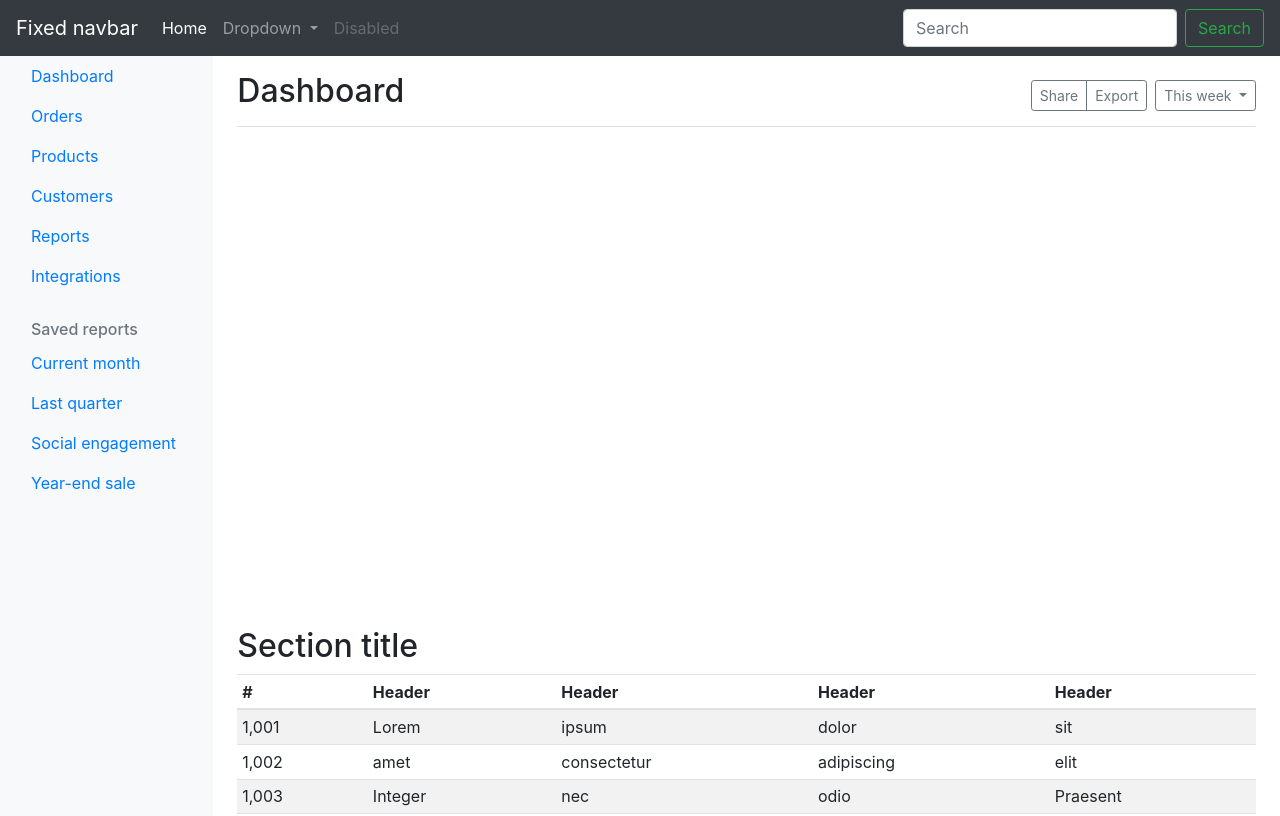
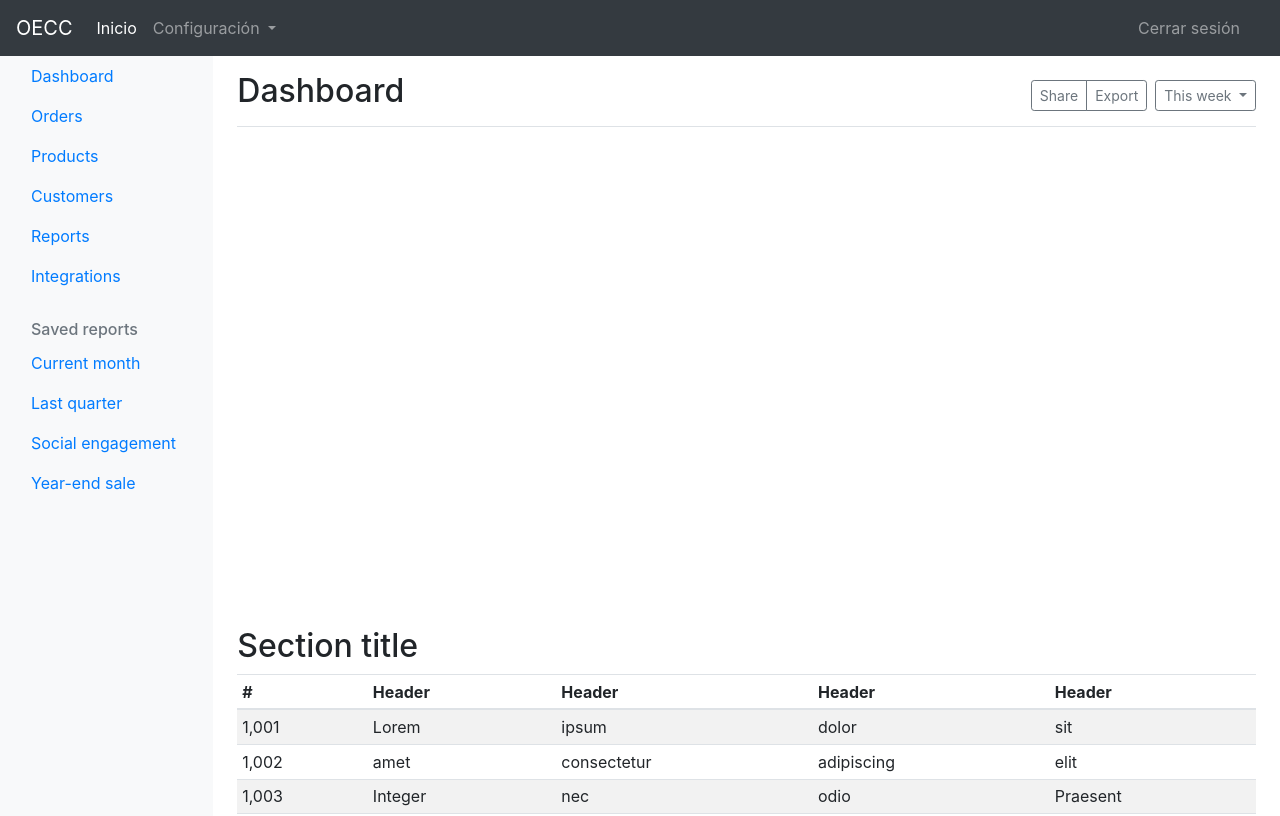
Before and after one commit to kevintech/fuel-management-ui, an Angular app: page /home in a window 1280 px wide. Shown: the top 816 px of the page. Built offline with nearby package versions, Linux system fonts and the light colour scheme.

Commit message:
Add header as component. Add settings links

```diff
--- a/src/app/app.module.ts
+++ b/src/app/app.module.ts
@@ -7,12 +7,14 @@ import { AppComponent } from './app.component';
 import { LoginComponent } from './login/login.component';
 import { AppRoutingModule } from './/app-routing.module';
 import { HomeComponent } from './home/home.component';
+import { HeaderComponent } from './header/header.component';
 
 @NgModule({
   declarations: [
     AppComponent,
     LoginComponent,
-    HomeComponent
+    HomeComponent,
+    HeaderComponent
   ],
   imports: [
     BrowserModule,
--- /dev/null
+++ b/src/app/header/header.component.html
@@ -0,0 +1,32 @@
+<header>
+  <nav class="navbar navbar-expand-md navbar-dark fixed-top bg-dark">
+    <a class="navbar-brand" href="/home">OECC</a>
+    <button class="navbar-toggler" type="button" data-toggle="collapse" data-target="#navbarCollapse" aria-controls="navbarCollapse"
+      aria-expanded="false" aria-label="Toggle navigation">
+      <span class="navbar-toggler-icon"></span>
+    </button>
+    <div class="collapse navbar-collapse" id="navbarCollapse">
+      <ul class="navbar-nav mr-auto">
+        <li class="nav-item active">
+          <a class="nav-link" href="/home">Inicio <span class="sr-only">(current)</span></a>
+        </li>
+        <li ngbDropdown class="nav-item">
+          <a ngbDropdownToggle class="nav-link" id="navbarDropdown" role="button">
+            Configuración
+          </a>
+          <div ngbDropdownMenu class="dropdown-menu" aria-labelledby="navbarDropdown">
+            <a class="dropdown-item" href="/settings/stations">Estaciones</a>
+            <a class="dropdown-item" href="/settings/equipments">Equipos</a>
+            <a class="dropdown-item" href="/settings/drivers">Pilotos</a>
+            <!-- <div class="dropdown-divider"></div> -->
+          </div>
+        </li>
+      </ul>
+      <ul class="navbar-nav px-3">
+        <li class="nav-item text-nowrap">
+          <a class="nav-link" href="/logout">Cerrar sesión</a>
+        </li>
+      </ul>
+    </div>
+  </nav>
+</header>
--- /dev/null
+++ b/src/app/header/header.component.ts
@@ -0,0 +1,15 @@
+import { Component, OnInit } from '@angular/core';
+
+@Component({
+  selector: 'app-header',
+  templateUrl: './header.component.html',
+  styleUrls: ['./header.component.css']
+})
+export class HeaderComponent implements OnInit {
+
+  constructor() { }
+
+  ngOnInit() {
+  }
+
+}
--- a/src/app/home/home.component.html
+++ b/src/app/home/home.component.html
@@ -1,39 +1,4 @@
-<header>
-  <!-- Fixed navbar -->
-  <nav class="navbar navbar-expand-md navbar-dark fixed-top bg-dark">
-    <a class="navbar-brand" href="#">Fixed navbar</a>
-    <button class="navbar-toggler" type="button" data-toggle="collapse" data-target="#navbarCollapse" aria-controls="navbarCollapse"
-      aria-expanded="false" aria-label="Toggle navigation">
-      <span class="navbar-toggler-icon"></span>
-    </button>
-    <div class="collapse navbar-collapse" id="navbarCollapse">
-      <ul class="navbar-nav mr-auto">
-        <li class="nav-item active">
-          <a class="nav-link" href="#">Home <span class="sr-only">(current)</span></a>
-        </li>
-        <li class="nav-item dropdown">
-          <a class="nav-link dropdown-toggle" href="#" id="navbarDropdown" role="button" data-toggle="dropdown"
-            aria-haspopup="true" aria-expanded="false">
-            Dropdown
-          </a>
-          <div class="dropdown-menu" aria-labelledby="navbarDropdown">
-            <a class="dropdown-item" href="#">Action</a>
-            <a class="dropdown-item" href="#">Another action</a>
-            <div class="dropdown-divider"></div>
-            <a class="dropdown-item" href="#">Something else here</a>
-          </div>
-        </li>
-        <li class="nav-item">
-          <a class="nav-link disabled" href="#">Disabled</a>
-        </li>
-      </ul>
-      <form class="form-inline mt-2 mt-md-0">
-        <input class="form-control mr-sm-2" type="text" placeholder="Search" aria-label="Search">
-        <button class="btn btn-outline-success my-2 my-sm-0" type="submit">Search</button>
-      </form>
-    </div>
-  </nav>
-</header>
+<app-header></app-header>
 
 <div class="container-fluid">
   <div class="row">
```
Also changed, not shown: src/app/header/header.component.css (added), 1 other file (tests, documents, lock files or other folders).
